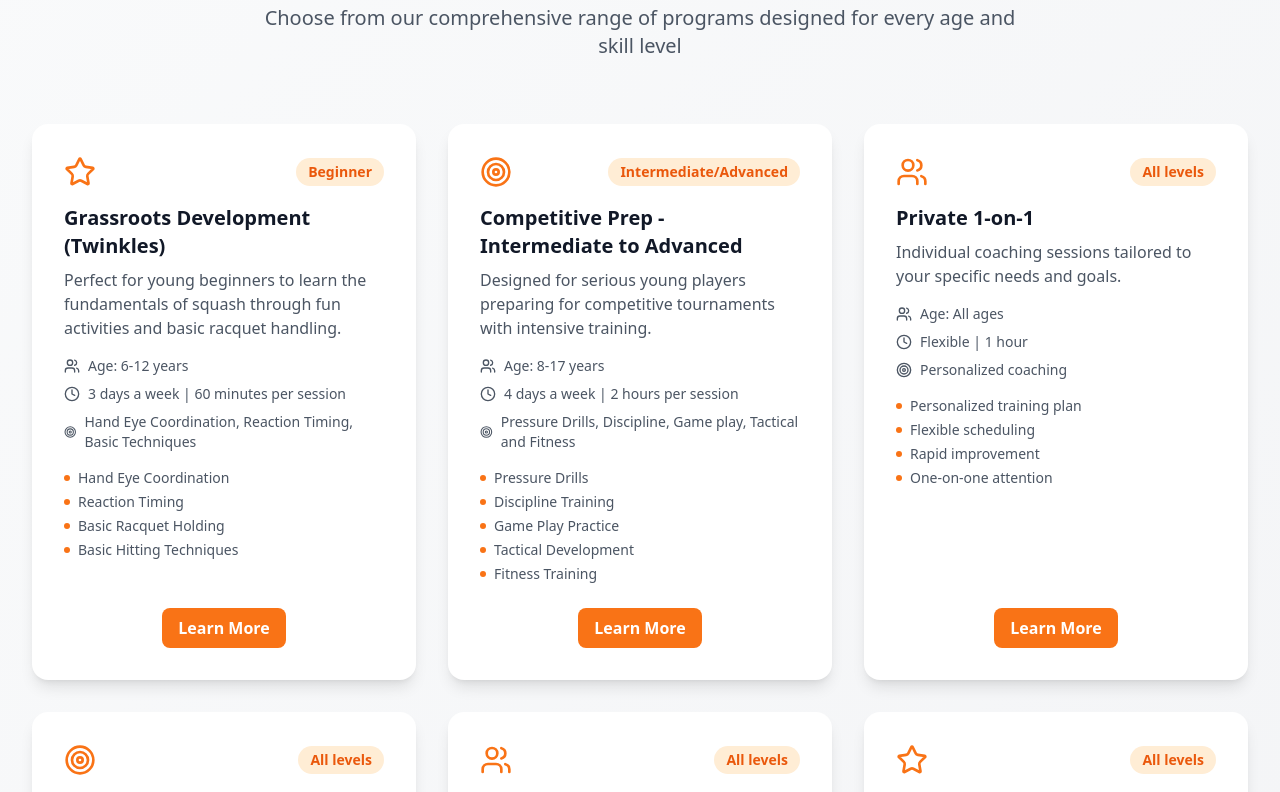
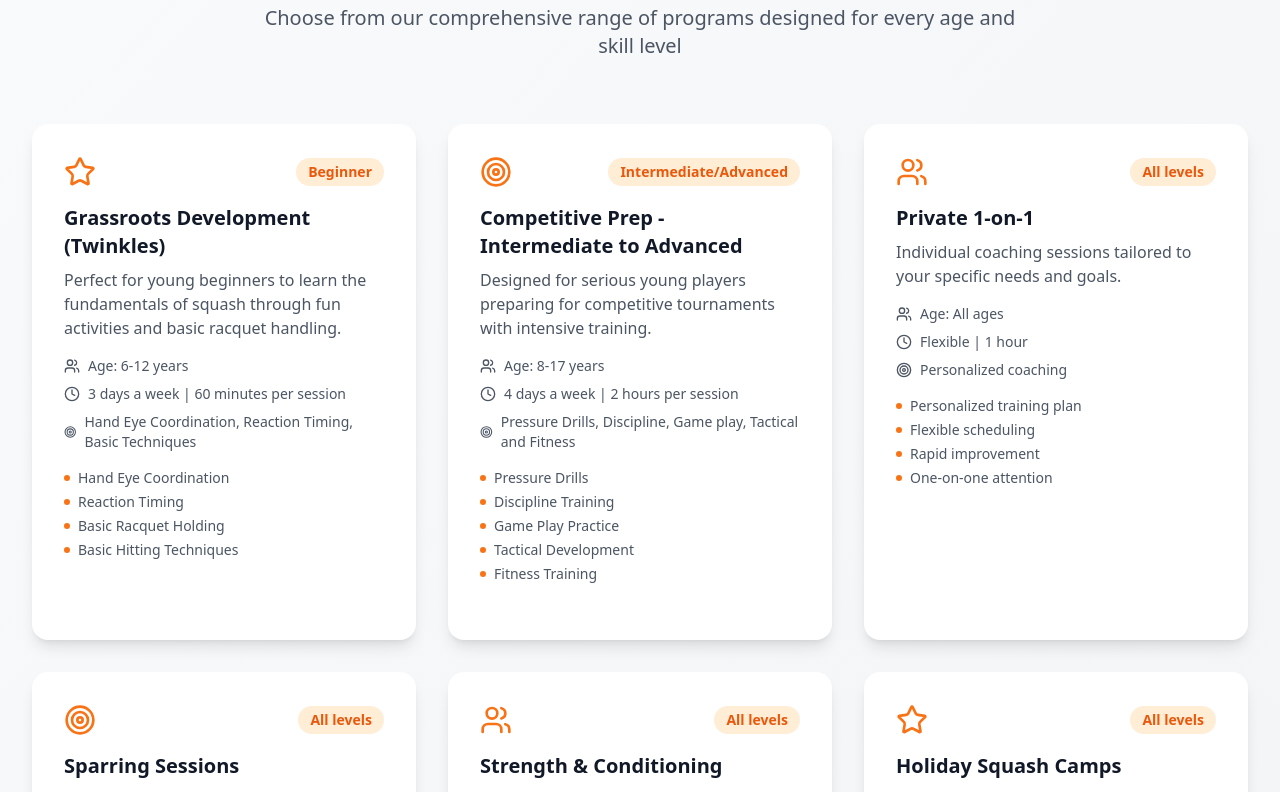
Before and after one commit to wuburn10/squash-at-work, a React (Vite) app: page / in a window 1280 px wide. Shown: the part 940-1732 px from the top of the page. Built offline with nearby package versions, Linux system fonts and the light colour scheme.

Commit message:
feat: Remove Learn More and Register now button. Show Whatsapp icon instead of Join Button

```diff
--- a/src/components/CalendarSection.jsx
+++ b/src/components/CalendarSection.jsx
@@ -230,20 +230,6 @@ export const CalendarSection = () => {
                       </span>
                     )}
                   </div>
-
-                  {/* Action Button */}
-                  <div className="mt-4 pt-4 border-t border-slate-700">
-                    <motion.button
-                      className="w-full bg-orange-500 hover:bg-orange-600 text-white px-4 py-2 rounded-lg text-sm font-semibold transition-colors"
-                      whileHover={{ scale: 1.02 }}
-                      whileTap={{ scale: 0.98 }}
-                      onClick={() => window.open("https://www.instagram.com/squashatwork17/", "_blank")}
-                    >
-                      {event.type === "registration" ? "Register Now" :
-                       event.type === "tournament" ? "View Details" :
-                       "Learn More"}
-                    </motion.button>
-                  </div>
                 </div>
               </motion.div>
             </motion.div>
--- a/src/components/Navigation.jsx
+++ b/src/components/Navigation.jsx
@@ -1,6 +1,6 @@
 import React, { useState, useEffect } from "react";
 import { motion } from "framer-motion";
-import { Menu, X } from "lucide-react";
+import { Menu, X, MessageCircle } from "lucide-react";
 import { cn } from "../lib/utils";
 
 // Import logo
@@ -141,17 +141,18 @@ export const Navigation = () => {
         </motion.div>
       </motion.nav>
 
-      {/* Floating CTA Button */}
+      {/* Floating WhatsApp Button */}
       <motion.button
-        className="fixed bottom-6 right-6 bg-orange-500 hover:bg-orange-600 text-white p-4 rounded-full shadow-lg z-40 md:hidden"
+        className="fixed bottom-6 right-6 bg-green-500 hover:bg-green-600 text-white p-4 rounded-full shadow-lg z-40 md:hidden"
         whileHover={{ scale: 1.1 }}
         whileTap={{ scale: 0.9 }}
         initial={{ opacity: 0, scale: 0 }}
         animate={{ opacity: 1, scale: 1 }}
         transition={{ delay: 1 }}
         onClick={() => window.open("https://wa.me/60169203537?text=Hi%20Squash%40Work!%20I'm%20interested%20in%20joining%20your%20academy.%20Please%20find%20my%20details%20below:%0A%0AName:%0AKid's%20Name%20(if%20applicable):%0AYears%20of%20Squash%20Experience:%0AProgram%20of%20Interest:%0A%0AThank%20you!", "_blank")}
+        aria-label="Contact us on WhatsApp"
       >
-        Join
+        <MessageCircle size={24} />
       </motion.button>
     </>
   );
--- a/src/components/ProgramsSection.jsx
+++ b/src/components/ProgramsSection.jsx
@@ -148,12 +148,6 @@ export const ProgramsSection = () => {
                     </div>
                   ))}
                 </div>
-
-                <div className="flex items-center justify-center mt-auto">
-                  <button className="bg-orange-500 hover:bg-orange-600 text-white px-4 py-2 rounded-lg font-semibold transition-colors">
-                    Learn More
-                  </button>
-                </div>
               </div>
             </motion.div>
           ))}
```
